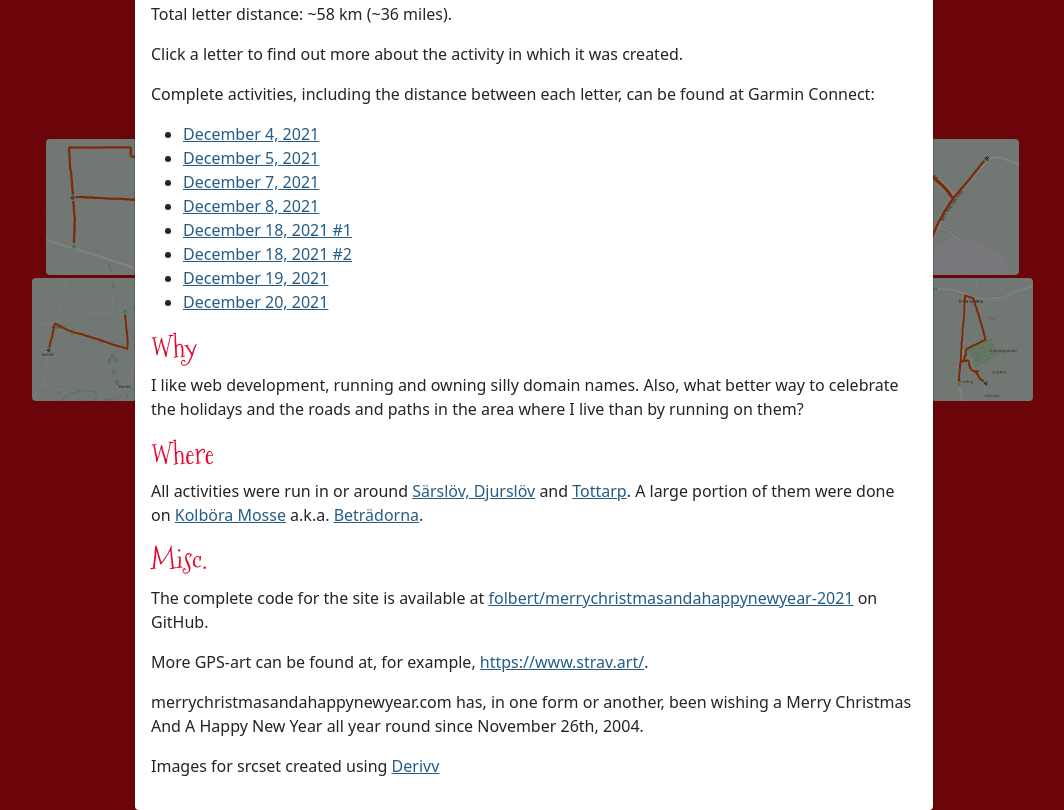
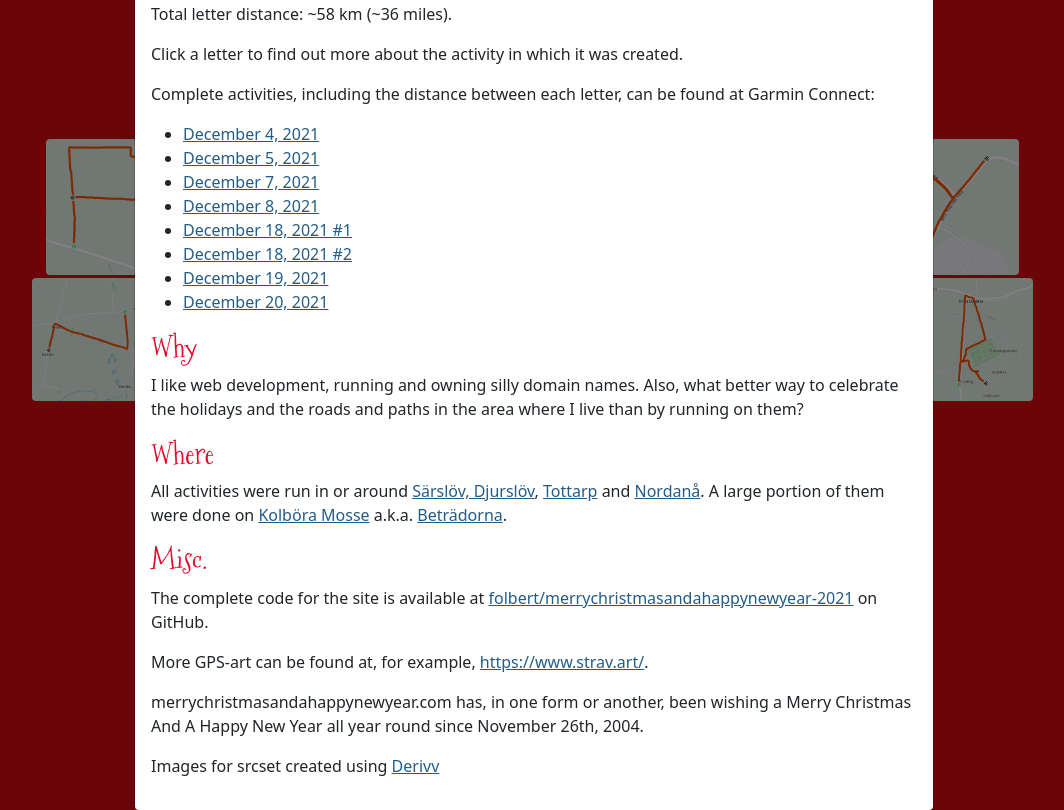
Before and after one commit to folbert/merrychristmasandahappynewyear-2021, a PHP site: page / in a window 1280 px wide, after a click on "More about this project". Shown: the part 312-1122 px from the top of the page, without its empty margins (106-1170 px from the left). Run offline with PHP 8.4, Linux system fonts and the light colour scheme.

Commit message:
Add Nordanå to the info modal

```diff
--- a/views/partials/info-modal.php
+++ b/views/partials/info-modal.php
@@ -34,7 +34,7 @@
         <p>I like web development, running and owning silly domain names. Also, what better way to celebrate the holidays and the roads and paths in the area where I live than by running on them?</p>
 
         <h3>Where</h3>
-        <p>All activities were run in or around <a href="https://sv.wikipedia.org/wiki/S%C3%A4rsl%C3%B6v_och_Djursl%C3%B6v">Särslöv, Djurslöv</a> and <a href="https://sv.wikipedia.org/wiki/Tottarp">Tottarp</a>. A large portion of them were done on <a href="https://skane.naturskyddsforeningen.se/hittaut/sydvastra-skane/kolbora-mosse/">Kolböra Mosse</a> a.k.a. <a href="https://staffanstorp.se/fritid-och-upplevelser/natur-kultur-och-sevart/betrador/">Beträdorna</a>.</p>
+        <p>All activities were run in or around <a href="https://sv.wikipedia.org/wiki/S%C3%A4rsl%C3%B6v_och_Djursl%C3%B6v">Särslöv, Djurslöv</a>, <a href="https://sv.wikipedia.org/wiki/Tottarp">Tottarp</a> and <a href="https://sv.wikipedia.org/wiki/Nordan%C3%A5">Nordanå</a>. A large portion of them were done on <a href="https://skane.naturskyddsforeningen.se/hittaut/sydvastra-skane/kolbora-mosse/">Kolböra Mosse</a> a.k.a. <a href="https://staffanstorp.se/fritid-och-upplevelser/natur-kultur-och-sevart/betrador/">Beträdorna</a>.</p>
 
         <h3>Misc.</h3>
         <p>The complete code for the site is available at <a href="https://github.com/folbert/merrychristmasandahappynewyear-2021">folbert/merrychristmasandahappynewyear-2021</a> on GitHub.</p>
```
